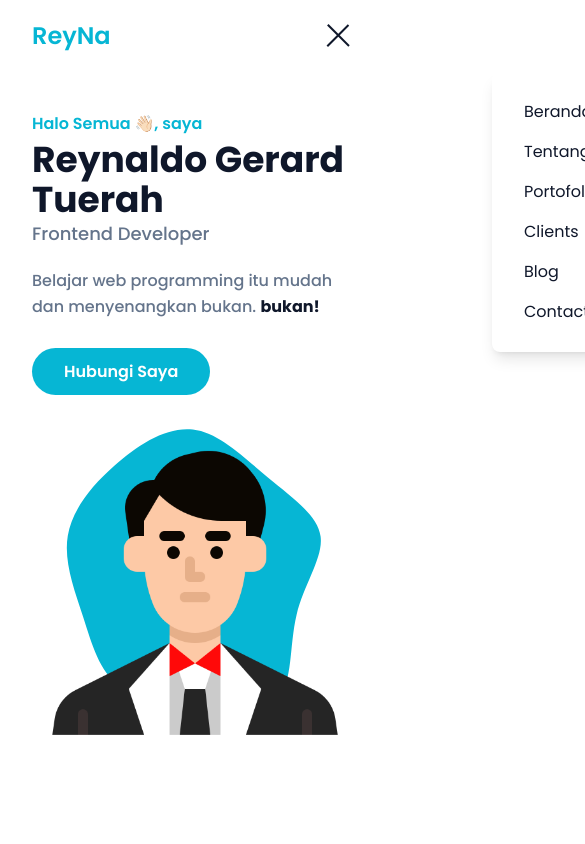
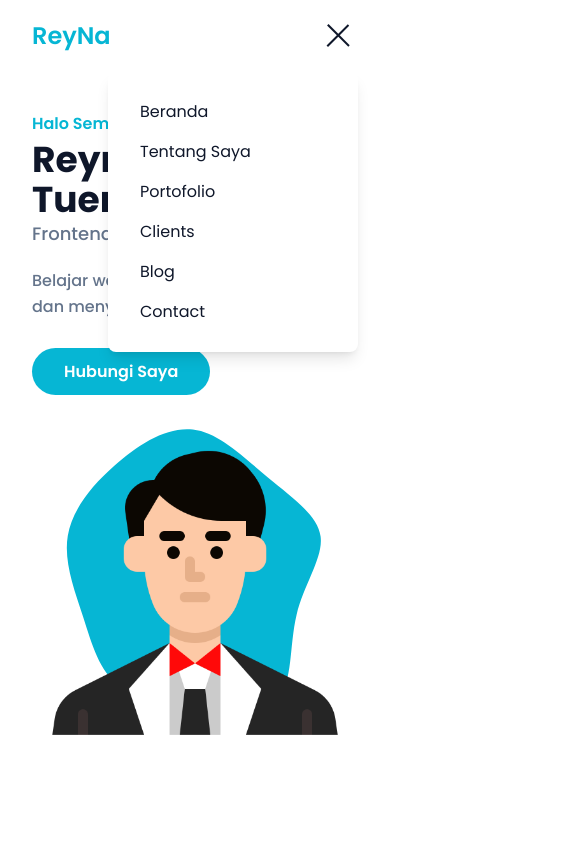
Before and after one commit to aldogerard/tailwind-portfolio-css, a website: page index.html in a window 390 px wide. Both pictures are taken after a click on the button 343 px from the left and 36 px from the top of the page. Shown: the top 844 px of the page, 585 px wide, since content can reach past the window. Drawn offline with Linux system fonts and the light colour scheme.

Commit message:
update bug hambergermenu

```diff
--- a/index.html
+++ b/index.html
@@ -30,7 +30,7 @@
             <span class="hamburger-line origin-bottom-left"></span>
           </button>
           <nav id="nav-menu"
-            class="translate-x-96 transition-all ease-in-out duration-500 bg-white lg:translate-x-0 lg:block lg:static lg:bg-transparent lg:max-w-full absolute py-5 shadow-lg rounded-lg max-w-[250px] w-full right-4 top-full lg:shadow-none lg:rounded-none">
+            class="translate-x-96 opacity-0 lg:opacity-100 transition-all ease-in-out duration-500 bg-white lg:translate-x-0 lg:block lg:static lg:bg-transparent lg:max-w-full absolute py-5 shadow-lg rounded-lg max-w-[250px] w-full right-4 top-full lg:shadow-none lg:rounded-none">
             <ul class="block lg:flex">
               <li class="group"><a href="#home"
                   class="text-base text-dark py-2 mx-8 lg:mr-5 flex group-hover:text-primary">Beranda</a></li>
--- a/public/js/script.js
+++ b/public/js/script.js
@@ -4,7 +4,8 @@ const navMenu = document.querySelector("#nav-menu");
 hamburger.addEventListener("click", () => {
   hamburger.classList.toggle("hamburger-active");
   // navMenu.classList.toggle("hidden");
-  navMenu.classList.toggle("translate-x-0");
+  navMenu.classList.toggle("translate-x-96");
+  navMenu.classList.toggle("opacity-0");
 });
 
 // Navbar Fixed
```
Also changed, not shown: public/css/style.css.
